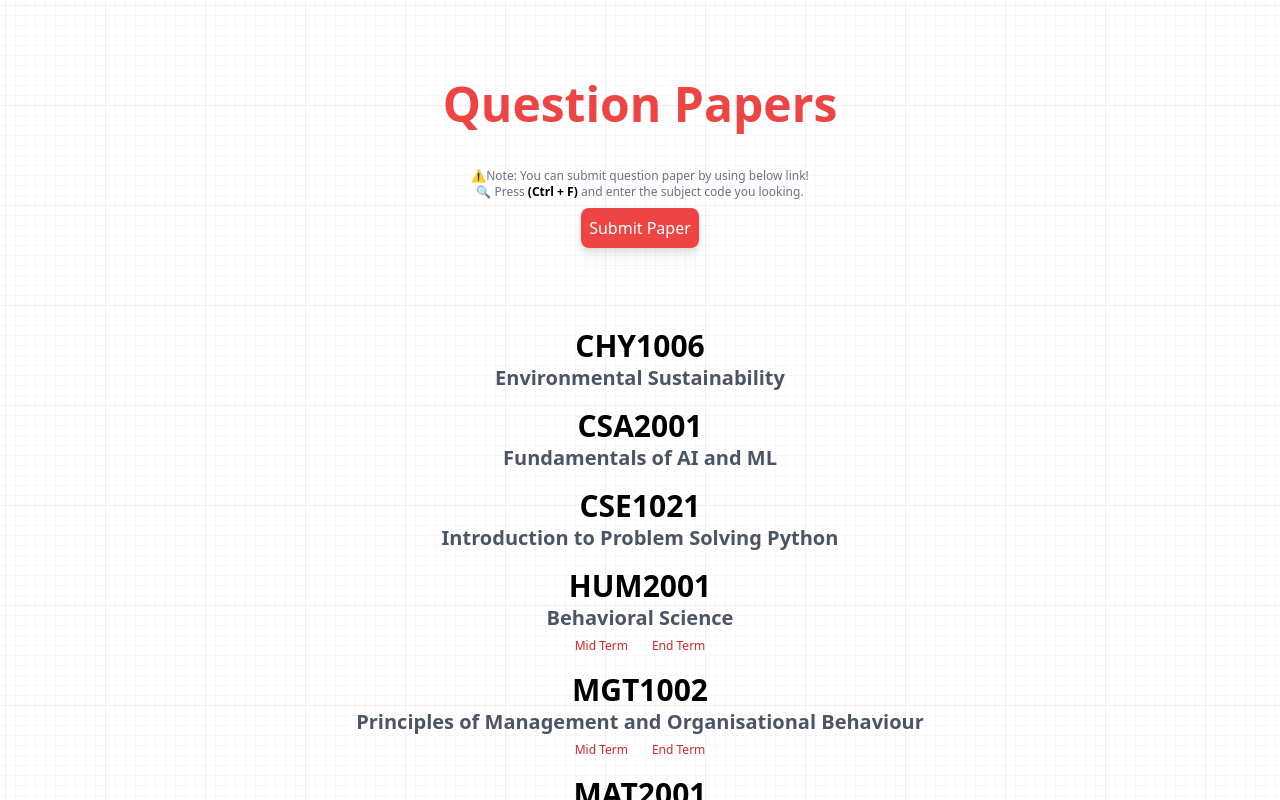
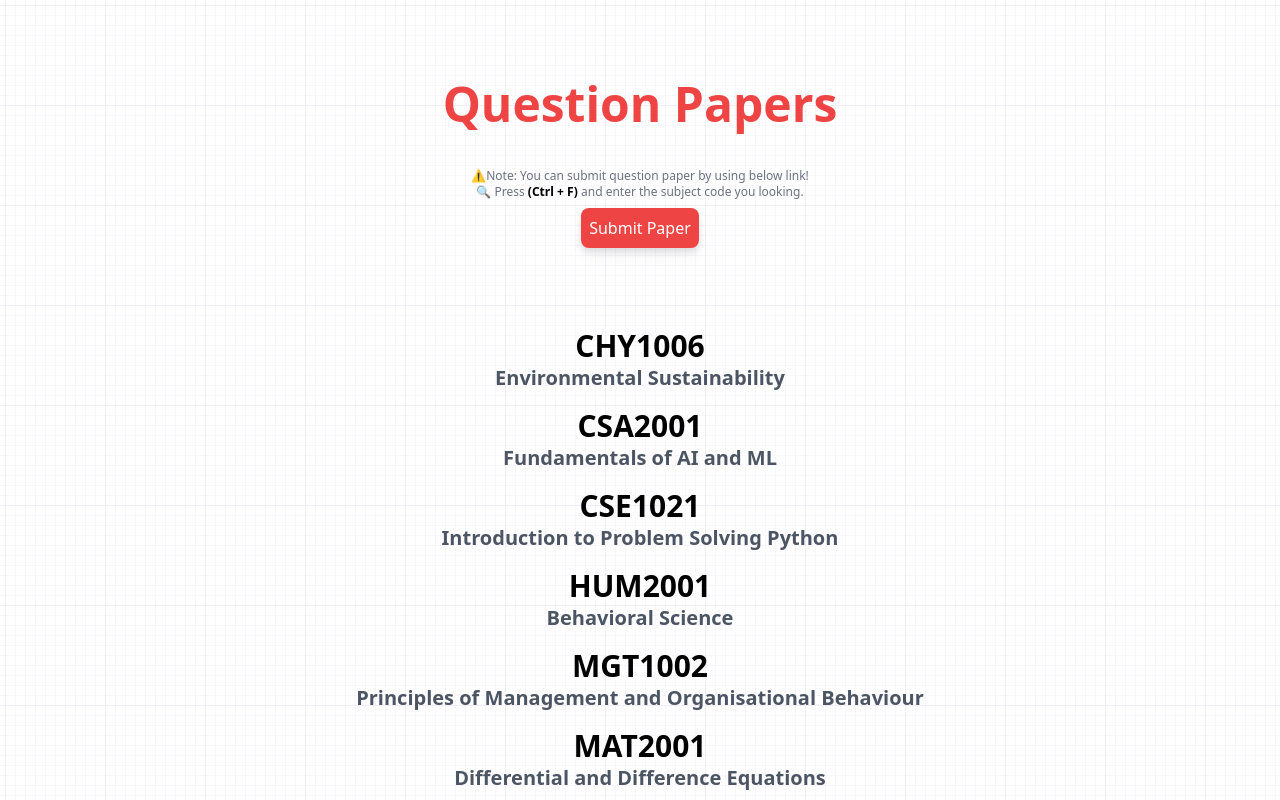
Before and after one commit to Cyb3rGhoul/qp-website-vitb, a React (Vite) app: page / in a window 1280 px wide. Shown: the top 800 px of the page. Built offline with nearby package versions, Linux system fonts and the light colour scheme.

Commit message:
Update App.jsx

```diff
--- a/src/App.jsx
+++ b/src/App.jsx
@@ -24,20 +24,12 @@ export default function App() {
         <h className="font-bold text-xl text-gray-600">Introduction to Problem Solving Python</h>
         </>
         <>
-        <h className="mt-4 font-bold text-2xl sm:text-3xl">HUM2001</h>
+        <a href=".." className="mt-4 font-bold text-2xl sm:text-3xl">HUM2001</a>
         <h className="font-bold text-xl text-gray-600">Behavioral Science</h>
-        <div className="flex-row">
-        <a href=".." className="p-1 mr-4 text-xs text-red-600 hover:bg-red-100 rounded-lg">Mid Term</a>
-        <a href=".." className="p-1 text-xs text-red-600 hover:bg-red-100 rounded-lg">End Term</a>
-        </div>
         </>
         <>
-        <h className="mt-4 font-bold text-2xl sm:text-3xl">MGT1002</h>
+        <a href=".." className="mt-4 font-bold text-2xl sm:text-3xl">MGT1002</a>
         <h className="font-bold text-xl text-gray-600">Principles of Management and Organisational Behaviour</h>
-        <div className="flex-row">
-        <a href=".." className="p-1 mr-4 text-xs text-red-600 hover:bg-red-100 rounded-lg">Mid Term</a>
-        <a href=".." className="p-1 text-xs text-red-600 hover:bg-red-100 rounded-lg">End Term</a>
-        </div>
         </>
         <>
         <a href="https://drive.google.com/drive/folders/1jgnm1fZ37sHlJVajc-Rx0mWCGWShuipljeUqfk8vEwbcGl_Tq2q8tr77vfgzRdIZD58stAD1?usp=share_link" className="mt-4 font-bold text-2xl sm:text-3xl">MAT2001</a>
```
